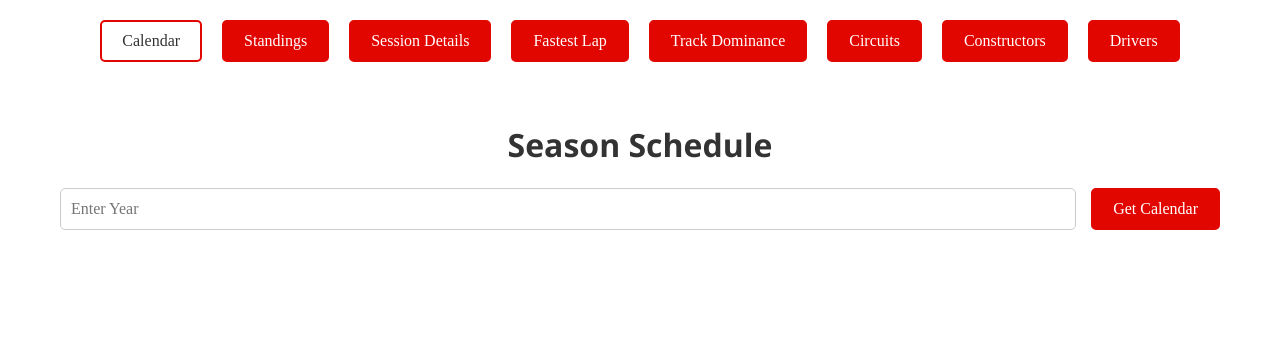
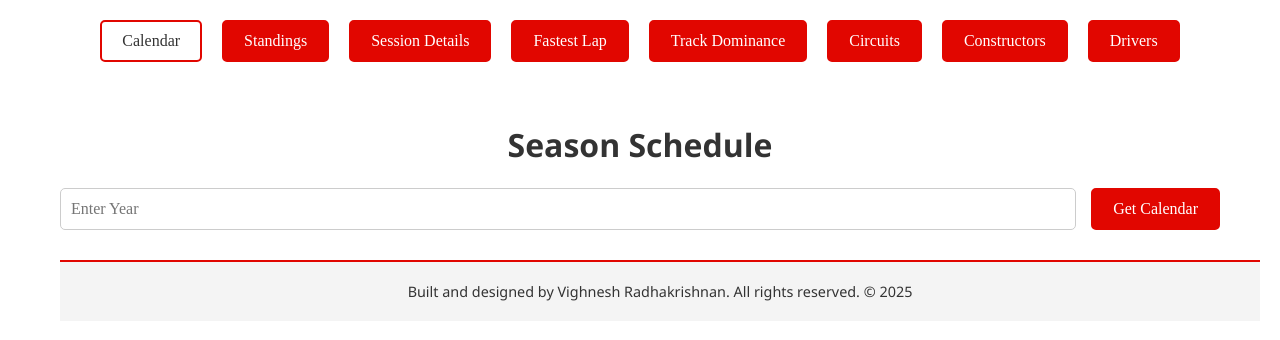
Before and after one commit to vighnesh-radhakrishnan/anemoi, a React (Create React App) app in the folder frontend/: page / in a window 1280 px wide. Shown: the top 340 px of the page. Built offline with nearby package versions, Linux system fonts and the light colour scheme.

Commit message:
footer added

```diff
--- a/frontend/src/Components/Calendar.js
+++ b/frontend/src/Components/Calendar.js
@@ -11,6 +11,7 @@ import {
   Heading,
 } from "./Container";
 import LoadingGif from "../Icons/loading.gif";
+import Footer from "./Footer";
 
 const Calendar = () => {
   const [selectedYear, setSelectedYear] = useState("");
@@ -94,6 +95,7 @@ const Calendar = () => {
           </StyledTable>
         </TableWrapper>
       )}
+      <Footer />
     </PageWrapper>
   );
 };
--- a/frontend/src/Components/Container.js
+++ b/frontend/src/Components/Container.js
@@ -232,3 +232,24 @@ export const Heading = styled.h1`
   font-size: 2rem;
   color: #333;
 `;
+
+export const FooterWrapper = styled.footer`
+  width: 100%;
+  padding: 20px;
+  background-color: #f4f4f4;
+  color: #333;
+  text-align: center;
+  font-size: 0.9rem;
+  border-top: 2px solid #e10600;
+
+  a {
+    text-decoration: none;
+    color: #e10600;
+    font-weight: bold;
+    transition: color 0.3s ease;
+
+    &:hover {
+      color: #b00400;
+    }
+  }
+`;
--- /dev/null
+++ b/frontend/src/Components/Footer.js
@@ -0,0 +1,13 @@
+// src/Components/Footer.js
+import React from "react";
+import styled from "styled-components";
+import { FooterWrapper } from "./Container";
+
+const Footer = () => (
+  <FooterWrapper>
+    Built and designed by Vighnesh Radhakrishnan. All rights reserved. ©{" "}
+    {new Date().getFullYear()}
+  </FooterWrapper>
+);
+
+export default Footer;
```
